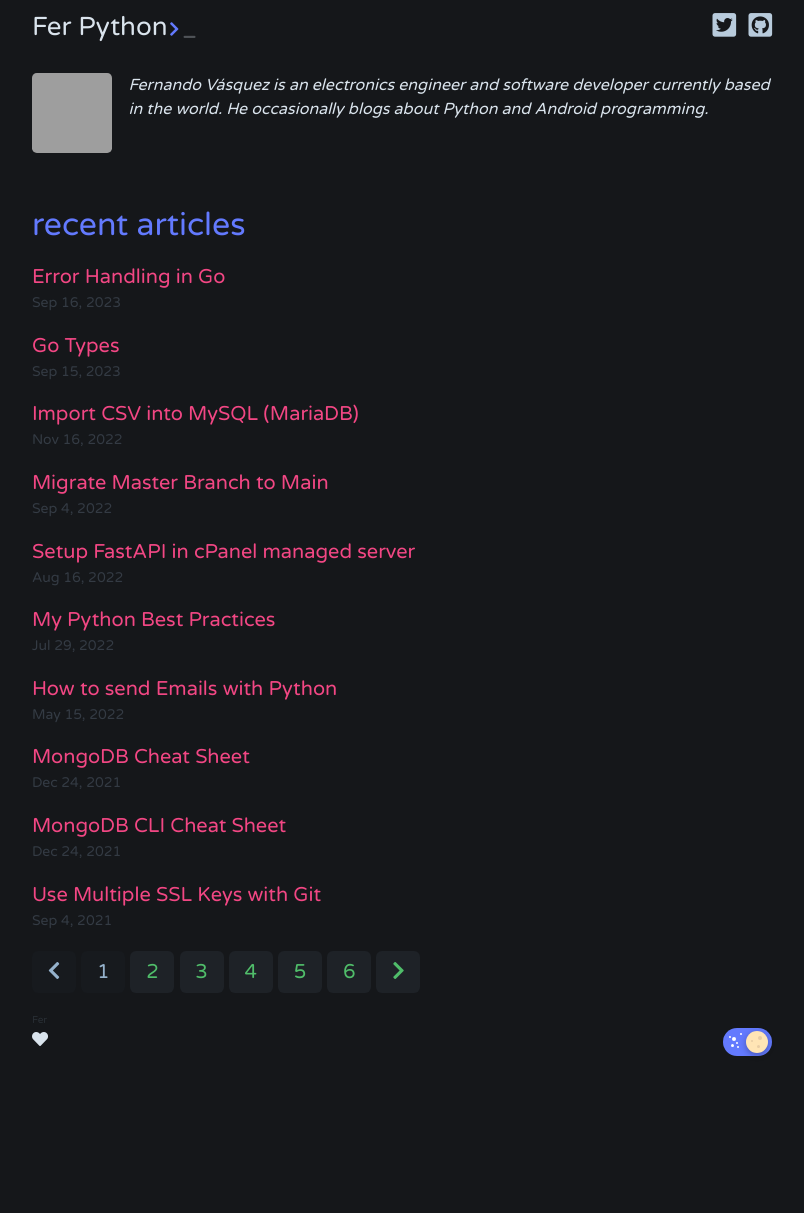
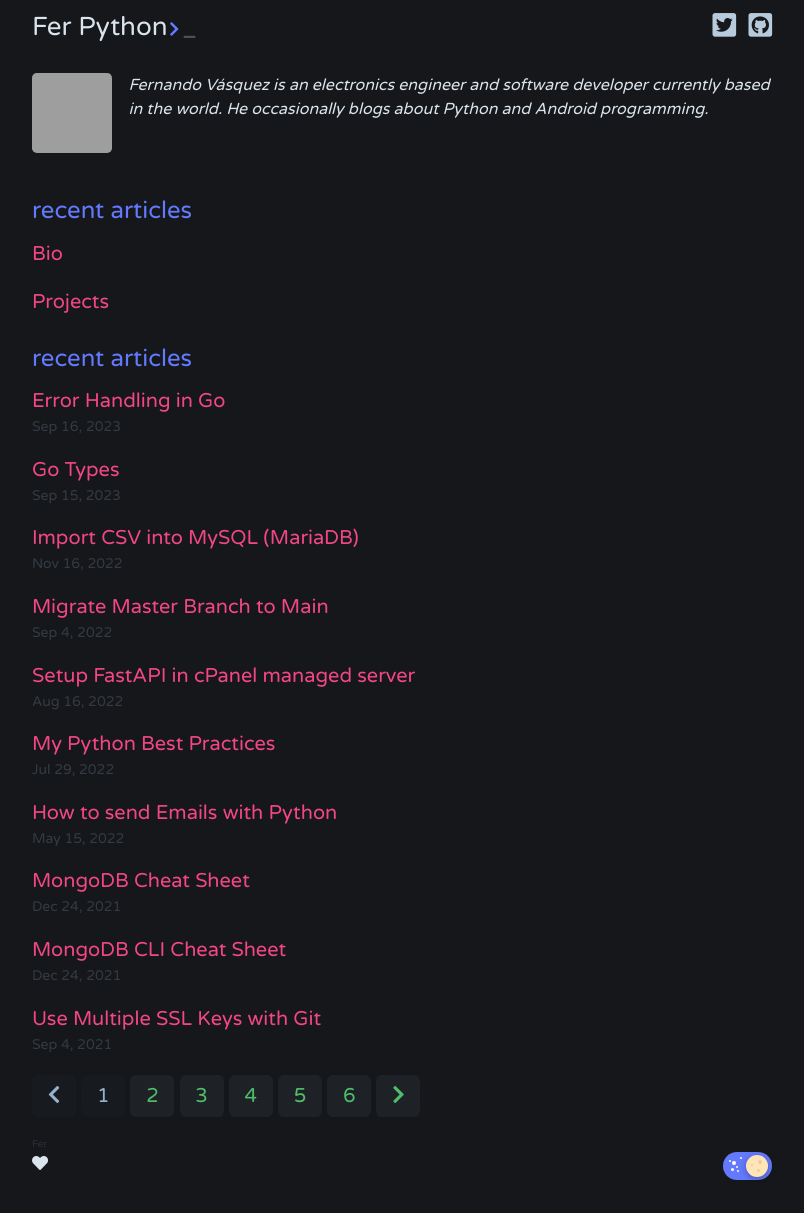
Before and after one commit to zxcfer/ferpython, a Jekyll site: the page built from index.html, in a window 1280 px wide. Shown: the whole page, without its empty margins (238-1042 px from the left). Built offline with Jekyll 4.4.1, drawn with Linux system fonts in a browser that asks for light colours; nearby versions of some CDN libraries; the list of posts is cut into pages by our own code; before the commit the page ends 1089 px from its top, so only the background shows below that; grey boxes are pictures that could not be loaded.

Commit message:
cleaning

```diff
--- a/_layouts/home.html
+++ b/_layouts/home.html
@@ -5,9 +5,19 @@ layout: default
   {% include author.html %}
 {% endunless %}
 {{ content }}
+<h2>recent articles</h2>
+<div class="post-links">
+  <div class="post-link-wrapper">
+    <a href="Bio" class="post-link">Bio</a>
+  </div>
+  <div class="post-link-wrapper">
+    <a href="Projects" class="post-link">Projects</a>
+  </div>
+</div>
+
 {% assign posts_count = paginator.posts | size %}
 {% if posts_count > 0 %}
-<h1>recent articles</h1>
+  <h2>recent articles</h2>
   <div class="post-links">
     {% for post in paginator.posts %}
       <div class="post-link-wrapper">
```
Lines whose indentation alone changed are shown as unchanged.
